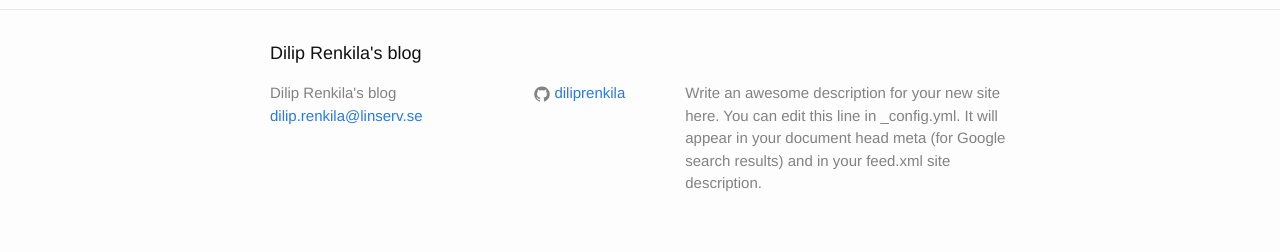
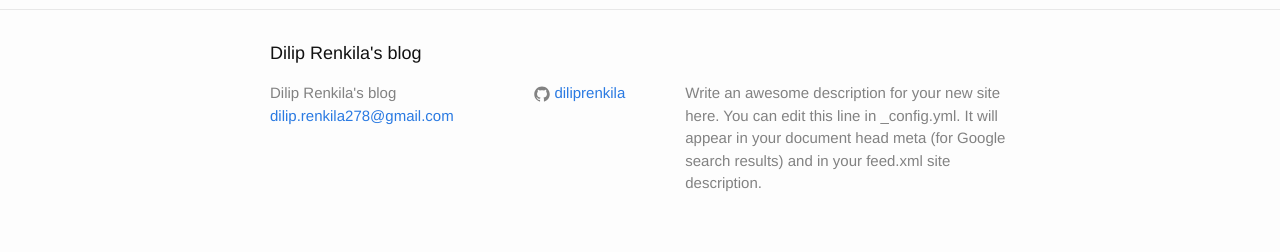
Before and after one commit to DilipRenkila/diliprenkila.github.io, a Jekyll site: the page built from _posts/2017-11-28-welcome-to-jekyll.markdown, in a window 1280 px wide. Shown: the part 665-917 px from the top of the page. Built offline with Jekyll 4.4.1, drawn with Linux system fonts in a browser that asks for light colours.

Commit message:
Update _config.yml

```diff
--- a/_config.yml
+++ b/_config.yml
@@ -7,7 +7,7 @@
 
 # Site settings
 title: Dilip Renkila's blog
-email: dilip.renkila@linserv.se
+email: dilip.renkila278@gmail.com
 description: > # this means to ignore newlines until "baseurl:"
   Write an awesome description for your new site here. You can edit this
   line in _config.yml. It will appear in your document head meta (for
```
